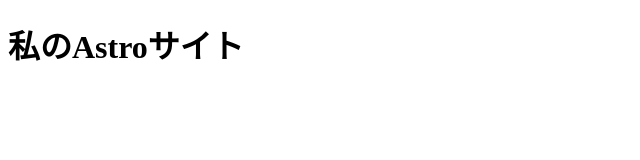
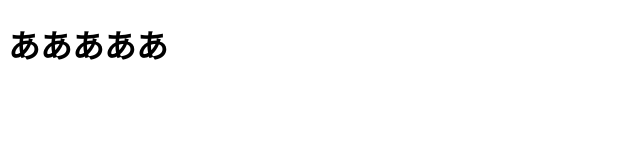
Before and after one commit to n-sawa0802/tutorial3, an Astro site: page / in a window 1280 px wide. Shown: the whole page, without its empty margins (0-640 px from the left). Built offline with nearby package versions, Linux system fonts and the light colour scheme; Astro itself is replaced by a stand-in of ours.

Commit message:
initial commit

```diff
--- a/src/pages/index.astro
+++ b/src/pages/index.astro
@@ -11,6 +11,6 @@
 		<title>Astro</title>
 	</head>
 	<body>
-		<h1>私のAstroサイト</h1>
+		<h1>あああああ</h1>
 	</body>
 </html>
```
